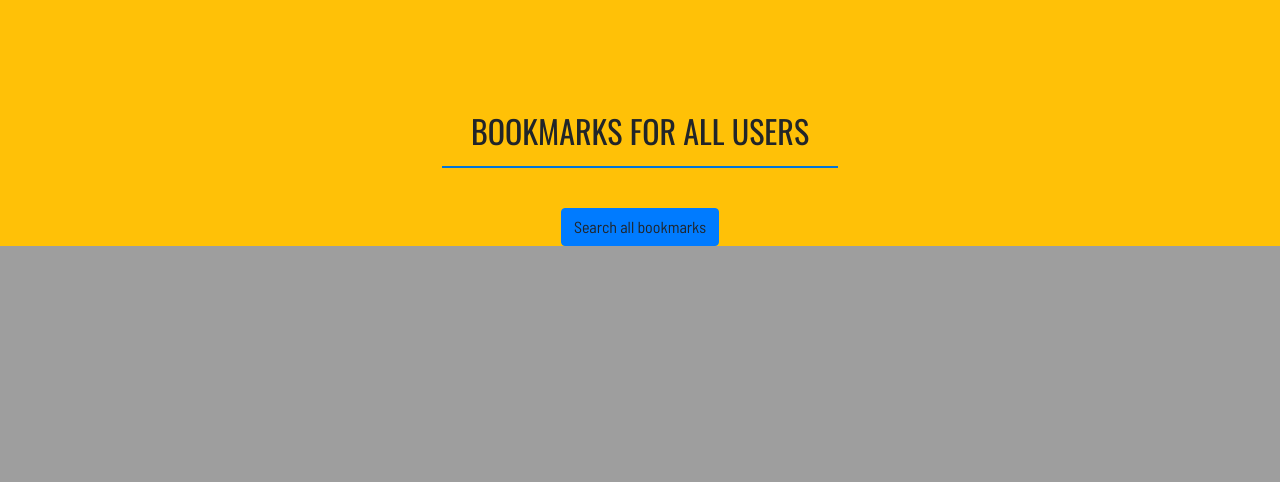
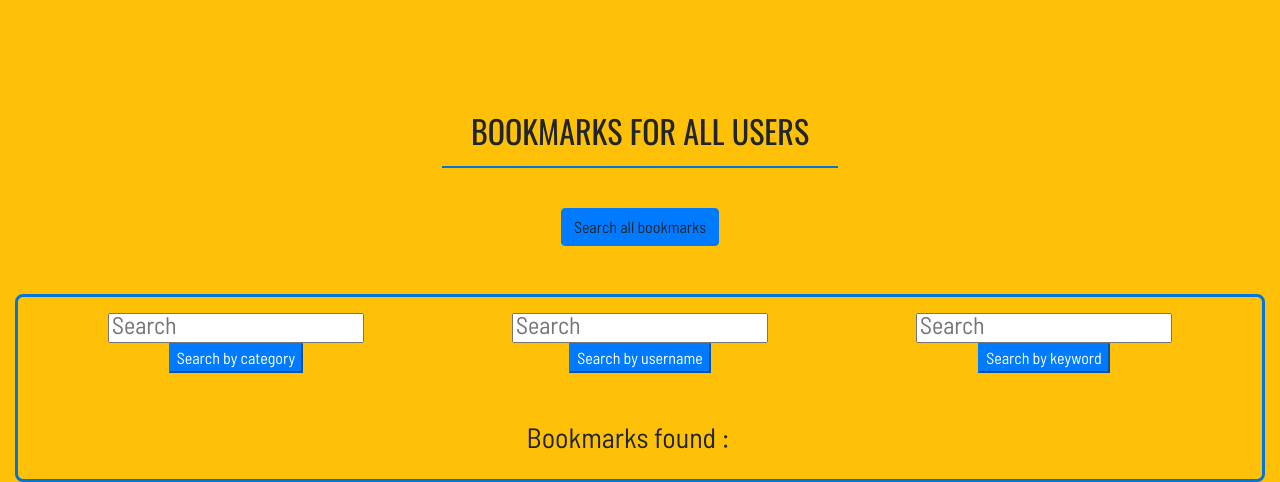
Before and after one commit to plyn85/bookmarks-app, a Flask app: page / in a window 1280 px wide. Shown: the part 880-1362 px from the top of the page. Before the commit the page ends 1126 px from the top, so only its background shows below. Run offline with Flask 2, Linux system fonts and the light colour scheme; the visitor is signed in with stand-in values (Sample User, id 1); data that the repository does not hold is empty; some libraries are stand-ins or nearby versions.

Commit message:
setting up search bar route

```diff
--- a/app.py
+++ b/app.py
@@ -81,6 +81,17 @@ def logout():
     flash(f'You are now  logged out!', 'danger')
     return redirect(url_for('index'))
 # search bar section
+
+
+@app.route('/search_bar', methods=['POST'])
+def search_bar():
+    if request.method == "POST":
+        mongo.db.bookmarks.create_index([('$**', 'text')])
+        query = request.form.get('search-bar-one')
+        results = mongo.db.bookmarks.find({'$text': {'$search': query}})
+        for r in results:
+            print(r)
+        return redirect(url_for('index', results=results))
 
 
 # user section
--- a/static/css/main.css
+++ b/static/css/main.css
@@ -23,6 +23,12 @@
 
 .hide-content {
   display: none;
+}
+
+.search-wrapper {
+  border: 3px solid #0275d8;
+  border-radius: 0.5rem;
+  padding: 1rem;
 }
 
 /* changing all input placeholders text below
--- a/templates/index.html
+++ b/templates/index.html
@@ -44,25 +44,67 @@
       </h2>
     </div>
   </div>
+
+  <!-- search bar section -->
   <div class="row  mt-4">
     <div class="col text-center">
-  <form action="{{url_for('search_bar')}}" method="post">
+      <form action="{{url_for('search_bar')}}" method="post">
+        <a
+          type="text"
+          class="btn btn-primary text-barlow white"
+          id="search-bookmarks"
+          >Search all bookmarks</a
+        >
+        <!-- wraps the 3 search buttons and results -->
+        <div class=" mt-5  search-wrapper" id="search">
+        <div class="row">
+        <!-- category search button -->
+          <div class="col-4">
+            <input
+              type="text"
+              id="search-bar-one"
+              name="search-bar-one"
+              placeholder="Search"
+            />
+            <button type="submit" class="btn-primary text-barlow">
+              Search by category
+            </button>
+          </div>
+             <!-- username search button -->
+          <div class="col-lg-4">
+            <input
+              type="text"
+              id="search-bar-two"
+              name="search-bar-two"
+              placeholder="Search"
+            />
+            <button type="submit" class="btn-primary text-barlow">
+              Search by username
+            </button>
+          </div>
+              <!-- keyword search button -->
+          <div class="col-lg-4">
+            <input
+              type="text"
+              id="search-bar-three"
+              name="search-bar-three"
+              placeholder="Search"
+            />
+            <button type="submit" class="btn-primary text-barlow">
+              Search by keyword
+            </button>
+          </div>
 
-    <a
-    type=""
-    class="btn btn-primary text-barlow white" id="search-bookmarks"
-    >Search all bookmarks</a
-    >
-    <div class="row mt-5 hide-content" id="search"><div class="col-4"><input type="text" id="search-bar-one" name="search-bar-one" placeholder="Search">
-      <button type="submit" class="btn-primary text-barlow">Search by category</button></div><div class="col-lg-4"><input type="text" id="search-bar-two" name="search-bar-two" placeholder="Search">
-        <button type="submit" class="btn-primary text-barlow">Search by username</button></div><div class="col-lg-4"><input type="text" id="search-bar-three" name="search-bar-three" placeholder="Search">
-          <button type="submit" class="btn-primary text-barlow">Search by keyword</button></div></div>
-  </form>
+        </div>
+        <div class="row mt-5"><div class="col">
+          <h3 class="mr-4 text-barlow">Bookmarks found :
+           {%for r in results%} <li>{{r.results}}</li>{%endfor%}</h3></div></div>
+      </div>
+      </form>
+    </div>
 
-
-</h2>
-</div>
-</div>
+  <!-- end search bar section -->
+    <!-- bookmarks section -->
   <div class="row">
     {%for cat in categories%} {% for book in bookmarks %}
     <div class="col-lg-6">
```
